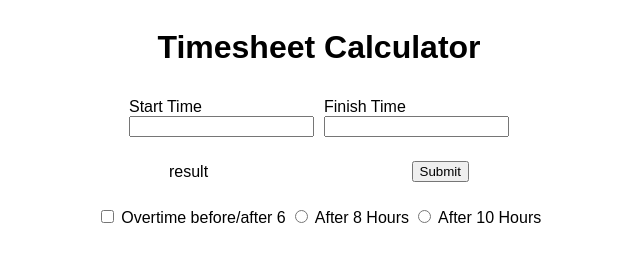
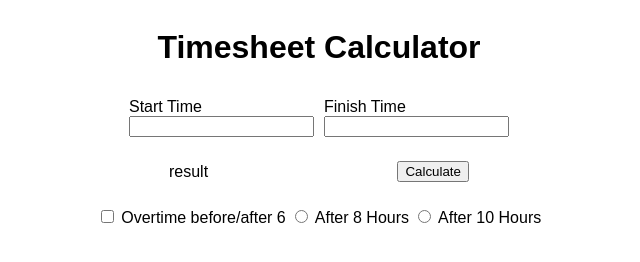
Before and after one commit to JessePullen/timesheet-calculator, a plain HTML site: page index.html in a window 1280 px wide. Shown: the full height of the page, 321-961 px from the left. Drawn offline with Linux system fonts and the light colour scheme.

Commit message:
Change submit input to button
The submit button in the form was unintentionally refreshing the page
so it was replaced with a generic button.

```diff
--- a/index.html
+++ b/index.html
@@ -28,9 +28,7 @@
             </form>
             <div class="result">
                 <p>result</p>
-                <form>
-                    <input type="submit" class="submit">
-                </form>
+                <button class="submit">Calculate</button>
             </div>
             <div class="rules">
                 <form>
```
